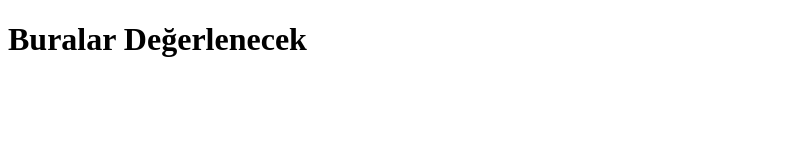
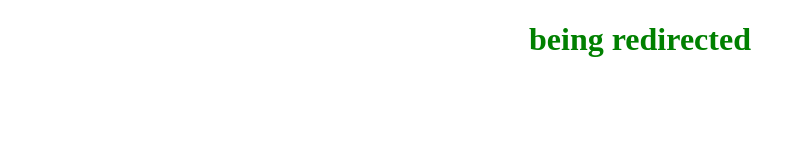
Before and after one commit to halilenesozdemir/halilenesozdemir.github.io, a plain HTML site: page index.html in a window 1280 px wide. Shown: the whole page, without its empty margins (0-806 px from the left). Drawn offline with Linux system fonts and the light colour scheme.

Commit message:
Update index.html

```diff
--- a/index.html
+++ b/index.html
@@ -6,6 +6,8 @@
     <title>Welcome to the Halil Enes's world.</title>
   </head>
   <body>
-    <h1>Buralar Değerlenecek</h1>
+    <h1 style="text-align:center;color:green;">
+    being redirected
+  </h1>
   </body>
 </html>
```
